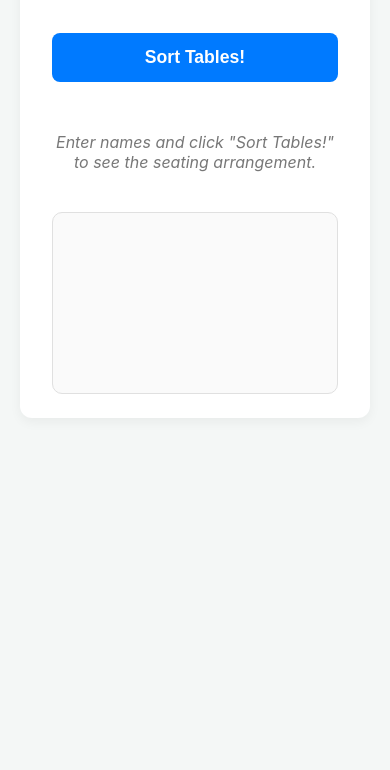
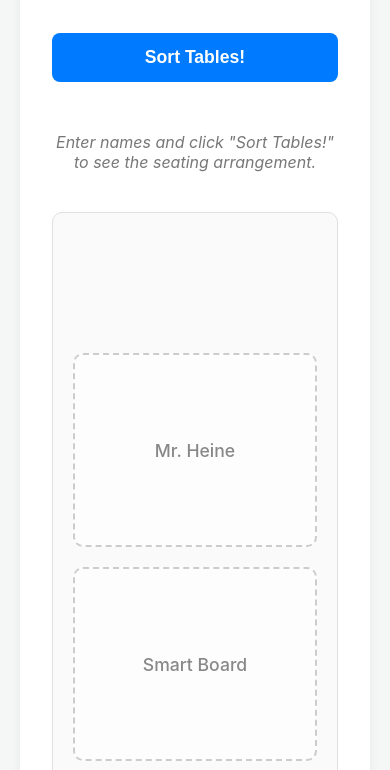
Before and after one commit to cheine-C8/randomseats, a plain HTML site: page index.html in a window 390 px wide. Shown: the part 1230-2000 px from the top of the page. Before the commit the page ends 1668 px from the top, so only its background shows below. Drawn offline with Linux system fonts and the light colour scheme.

Commit message:
Update index.html
fixed table layout

```diff
--- a/index.html
+++ b/index.html
@@ -23,7 +23,7 @@
             border-radius: 12px;
             box-shadow: 0 4px 12px rgba(0, 0, 0, 0.05);
             padding: 24px 32px;
-            max-width: 900px;
+            max-width: 900px; /* Max width */
             width: 100%;
             box-sizing: border-box;
             display: flex;
@@ -69,7 +69,7 @@
             min-width: 280px; /* Ensure inputs don't get too small */
         }
 
-        /* New section for Google Sheet input */
+        /* Section for Google Sheet input */
         .sheet-input {
             background-color: #f9f9f9;
             border: 1px solid #eee;
@@ -104,7 +104,7 @@
             color: #777;
         }
 
-        /* NEW: Styles for the checkbox */
+        /* Styles for the checkbox */
         .default-sheet-toggle {
             display: flex;
             align-items: center;
@@ -208,15 +208,14 @@
             text-align: center;
         }
 
-        /* --- Classroom Layout Grid --- */
+        /* --- UPDATED Classroom Layout Grid (4 columns) --- */
         #tablesContainer {
             display: grid;
-            grid-template-columns: 1fr 1fr 1fr; /* 3 columns */
-            grid-template-rows: auto auto auto;    /* 3 rows */
+            grid-template-columns: 1fr 1fr 1fr 1fr; /* 4 columns */
+            grid-template-rows: auto auto;    /* 2 rows */
             grid-template-areas:
-                "table1 . desk"
-                "table2 table3 table4"
-                "table5 table6 board";
+                "table1 table2 table3 table4"
+                "desk   table6 board  table5";
             gap: 20px;
             margin-top: 20px;
             background-color: #fafafa;
@@ -257,7 +256,6 @@
             border: 1px solid #e0e0e0;
             border-radius: 10px;
             padding: 15px;
-            /* Flex properties removed, grid handles sizing */
             box-sizing: border-box;
             min-width: 0; /* Override old min-width */
             display: flex;
@@ -268,16 +266,15 @@
             min-height: 150px; /* Ensure consistent height */
         }
 
-        /* Responsive adjustments for the grid */
+        /* Responsive adjustments for the new grid */
         @media (max-width: 768px) {
             #tablesContainer {
                 grid-template-columns: 1fr 1fr; /* 2 columns */
                 grid-template-areas:
-                    "desk desk"
-                    "table1 ."
-                    "table2 table3"
-                    "table4 table5"
-                    "table6 board";
+                    "table1 table2"
+                    "table3 table4"
+                    "table5 table6"
+                    "desk   board";
             }
         }
 
@@ -285,13 +282,13 @@
             #tablesContainer {
                 grid-template-columns: 1fr; /* 1 column */
                 grid-template-areas:
-                    "desk"
                     "table1"
                     "table2"
                     "table3"
                     "table4"
                     "table5"
                     "table6"
+                    "desk"
                     "board";
             }
             .input-section {
@@ -309,7 +306,7 @@
             text-align: center; /* Center title */
         }
 
-        /* NEW: Style for the student count */
+        /* Style for the student count */
         .student-count {
             font-size: 0.9rem;
             color: #555;
@@ -367,14 +364,14 @@
 <body>
 
     <main>
-        <h1>Classroom Table Sorter 👨‍🏫 <span class="version">v1.10.67</span></h1>
+        <h1>Classroom Table Sorter 👨‍🏫 <span class="version">v1.11.67</span></h1>
 
         <div class="sheet-input">
             <label for="sheetUrl">Import from Google Sheet:</label>
             <p>Publish your sheet to the web as a .csv (File > Share > Publish to the web) and paste the public URL here. Your sheet's **first row must have headers** that match the period names (e.g., "1st period", "2nd period").</p>
             <input type="url" id="sheetUrl" placeholder="https://docs.google.com/spreadsheets/d/.../pub?output=csv">
 
-            <!-- NEW: Checkbox for default URL -->
+            <!-- Checkbox for default URL -->
             <div class="default-sheet-toggle">
                 <input type="checkbox" id="useDefaultSheet" onchange="toggleDefaultSheet()">
                 <label for="useDefaultSheet">Use default class roster</label>
@@ -423,7 +420,10 @@ Charlie
         <h2 id="resultsHeader" style="display: none;">Assigned Seating Chart (Drag names to move)</h2>
         <div id="emptyState">Enter names and click "Sort Tables!" to see the seating arrangement.</div>
         <div id="tablesContainer">
-            <!-- Content generated by JS -->
+            <!-- UPDATED: Static placeholders are now part of the HTML -->
+            <div class="grid-placeholder desk">Mr. Heine</div>
+            <div class="grid-placeholder smart-board">Smart Board</div>
+            <!-- Content generated by JS will be added here -->
         </div>
     </main>
 
@@ -438,12 +438,12 @@ Charlie
         let draggedItem = null;
         let dragSourceTableIndex = -1;
 
-        // --- NEW: Default URL Constant ---
+        // --- Default URL Constant ---
         const DEFAULT_SHEET_URL = 'https://docs.google.com/spreadsheets/d/e/2PACX-1vTv9TCxkcbkdnsITMzUucfYEacC-yfxpR_sNj2k-AxHGjzClPkZqTJtusRqeKBNSud2svCJSY-dcNcL/pub?output=csv';
 
 
         /**
-         * NEW: Toggles the default URL checkbox
+         * Toggles the default URL checkbox
          */
         function toggleDefaultSheet() {
             const checkbox = document.getElementById('useDefaultSheet');
@@ -480,7 +480,7 @@ Charlie
             return allIndices.filter(index => !tablesToRemove.includes(index));
         }
 
-        // NEW function to fetch and parse the Google Sheet CSV
+        // Fetches and parses the Google Sheet CSV
         async function fetchFromSheet() {
             const urlInput = document.getElementById('sheetUrl');
             const url = urlInput.value;
@@ -512,8 +512,6 @@ Charlie
                 if (!response.ok) {
                     throw new Error(`Network error: ${response.statusText}`);
                 }
-
-                // Don't save the URL here anymore, it's handled on input/toggle
 
                 const csvText = await response.text();
                 const lines = csvText.split('\n');
@@ -680,11 +678,11 @@ Charlie
          */
         function renderTables(tables) {
             const tablesContainer = document.getElementById('tablesContainer');
-            // Clear previous render AND add back placeholders
-            tablesContainer.innerHTML = `
-                <div class="grid-placeholder desk">Teacher Desk</div>
-                <div class="grid-placeholder smart-board">Smart Board</div>
-            `;
+
+            // UPDATED: Remove only old table groups, not placeholders
+            tablesContainer.querySelectorAll('.table-group').forEach(tableEl => {
+                tableEl.remove();
+            });
 
             tables.forEach((tableStudents, index) => {
                 // Only render tables that are currently active
@@ -700,7 +698,7 @@ Charlie
                 tableTitle.textContent = `Table ${index + 1}`;
                 tableGroup.appendChild(tableTitle);
 
-                // NEW: Add student count span
+                // Add student count span
                 const countSpan = document.createElement('span');
                 countSpan.className = 'student-count';
                 countSpan.textContent = `(${tableStudents.length} students)`;
@@ -732,6 +730,7 @@ Charlie
                 tableGroup.addEventListener('dragleave', handleDragLeave);
                 tableGroup.addEventListener('drop', handleDrop);
 
+                // Append the new table group to the container
                 tablesContainer.appendChild(tableGroup);
             });
         }
```
